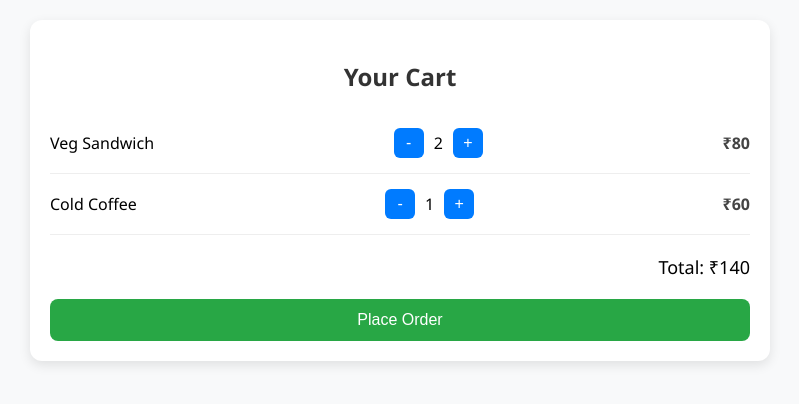
After one commit to jeoncareer/canteen-preorder-system, a PHP site: the page made by app/views/students/cart.view.php in a window 1280 px wide. The commit adds this page. Shown: the top 404 px of the page, without its empty margins (240-1039 px from the left). Run offline with PHP 8.4, Linux system fonts and the light colour scheme; the template is opened without the code that fills it, so the values that code supplies are empty.

Commit message:
made some changes in cart section

```diff
--- a/app/views/header.view.php
+++ b/app/views/header.view.php
@@ -17,6 +17,9 @@
             <?php if ($page === 'login'):?>
             <a href="<?=ROOT?>students/signup">Signup</a>
             <?php endif;?>
+            <?php if ($page === 'menu'):?>
+            <a href="<?=ROOT?>students/cart">Cart</a>
+            <?php endif;?>
         </div>
     </nav>
 </body>
--- /dev/null
+++ b/app/views/students/cart.view.php
@@ -0,0 +1,120 @@
+<!DOCTYPE html>
+<html lang="en">
+<head>
+  <meta charset="UTF-8">
+  <title>Canteen Cart</title>
+  <style>
+    body {
+      font-family: 'Segoe UI', sans-serif;
+      background: #f8f9fa;
+      margin: 0;
+      padding: 20px;
+    }
+
+    .cart-container {
+      max-width: 700px;
+      margin: auto;
+      background: white;
+      border-radius: 12px;
+      box-shadow: 0 4px 12px rgba(0, 0, 0, 0.1);
+      padding: 20px;
+    }
+
+    h2 {
+      text-align: center;
+      margin-bottom: 20px;
+      color: #333;
+    }
+
+    .cart-item {
+      display: flex;
+      justify-content: space-between;
+      align-items: center;
+      border-bottom: 1px solid #eee;
+      padding: 15px 0;
+    }
+
+    .item-name {
+      font-weight: 500;
+    }
+
+    .item-qty {
+      display: flex;
+      align-items: center;
+      gap: 10px;
+    }
+
+    .item-qty button {
+      width: 30px;
+      height: 30px;
+      border: none;
+      background: #007bff;
+      color: white;
+      font-size: 16px;
+      border-radius: 6px;
+      cursor: pointer;
+    }
+
+    .item-price {
+      font-weight: bold;
+      color: #444;
+    }
+
+    .total {
+      text-align: right;
+      font-size: 18px;
+      margin-top: 20px;
+    }
+
+    .place-order {
+      display: block;
+      width: 100%;
+      padding: 12px;
+      background: #28a745;
+      color: white;
+      border: none;
+      border-radius: 8px;
+      font-size: 16px;
+      cursor: pointer;
+      margin-top: 20px;
+    }
+
+    .place-order:hover {
+      background: #218838;
+    }
+  </style>
+</head>
+<body>
+
+  <div class="cart-container">
+    <h2>Your Cart</h2>
+
+    <div class="cart-item">
+      <div class="item-name">Veg Sandwich</div>
+      <div class="item-qty">
+        <button>-</button>
+        <span>2</span>
+        <button>+</button>
+      </div>
+      <div class="item-price">₹80</div>
+    </div>
+
+    <div class="cart-item">
+      <div class="item-name">Cold Coffee</div>
+      <div class="item-qty">
+        <button>-</button>
+        <span>1</span>
+        <button>+</button>
+      </div>
+      <div class="item-price">₹60</div>
+    </div>
+
+    <div class="total">
+      Total: ₹140
+    </div>
+
+    <button class="place-order">Place Order</button>
+  </div>
+
+</body>
+</html>
```
Also changed, not shown: app/controllers/Students.php (+18 -0 lines), app/models/Cart.php (added, +13 -0 lines), app/views/students/menu.view.php (+7 -84 lines), public/assets/css/menu.css (added).
